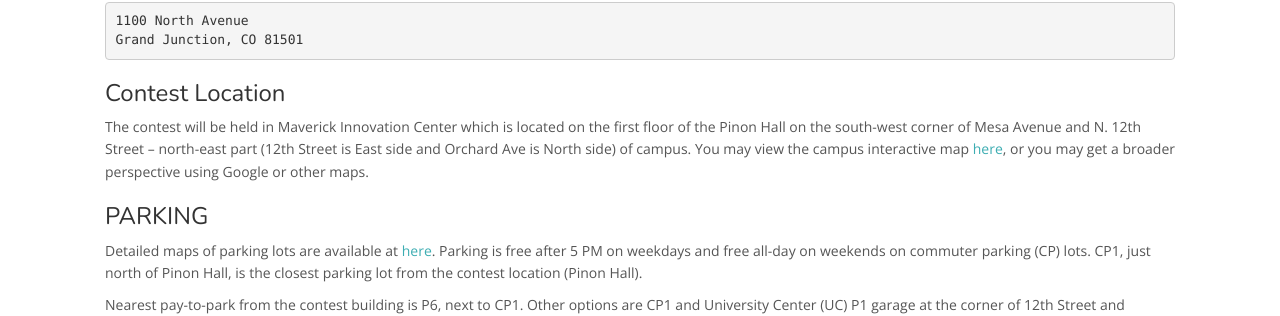
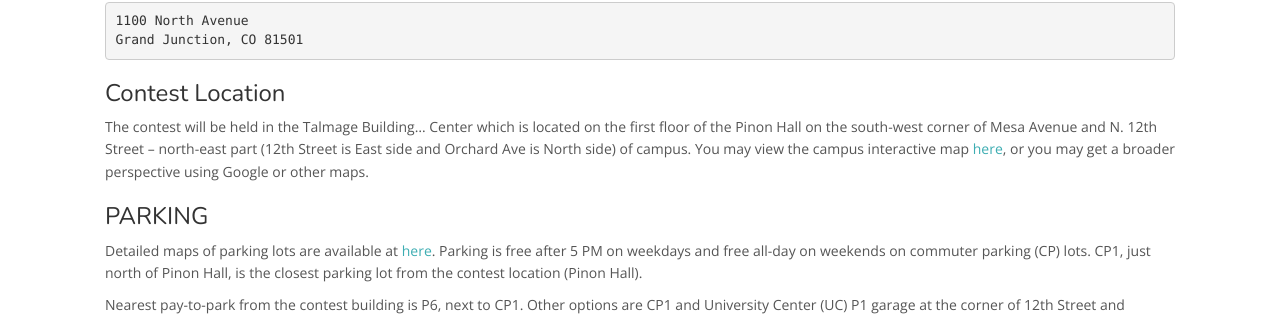
Before and after one commit to icpc/na-rocky-mountain-web, a Jekyll site: the page built from docs/byu/index.md, in a window 1280 px wide and 900 px high. Shown: the part 296-612 px from the top of the window. Built offline with Jekyll 4.4.1, drawn with Linux system fonts in a browser that asks for light colours; nearby versions of some CDN libraries; our own code applies the rules of GitHub Pages for plain Markdown files.

Commit message:
Update index.md

```diff
--- a/docs/byu/index.md
+++ b/docs/byu/index.md
@@ -13,7 +13,7 @@
 
 ### Contest Location
 
-The contest will be held in Maverick Innovation Center which is located on the first floor of the Pinon Hall on the south-west corner of Mesa Avenue and N. 12th Street -- north-east part (12th Street is East side and Orchard Ave is North side) of campus. You may view the campus interactive map [here](http://www.coloradomesa.edu/virtual-tour/index.html), or you may get a broader perspective using Google or other maps.
+The contest will be held in the Talmage Building... Center which is located on the first floor of the Pinon Hall on the south-west corner of Mesa Avenue and N. 12th Street -- north-east part (12th Street is East side and Orchard Ave is North side) of campus. You may view the campus interactive map [here](http://www.coloradomesa.edu/virtual-tour/index.html), or you may get a broader perspective using Google or other maps.
 
 ### PARKING
 
```
